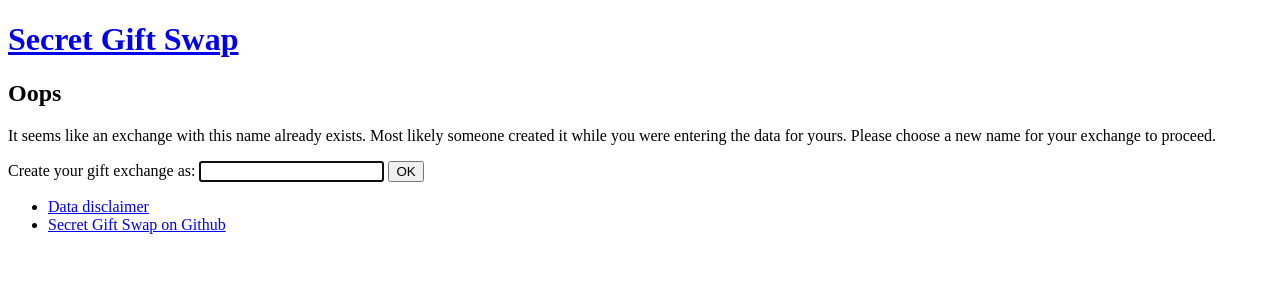
After one commit to dasnessie/Secret-Gift-Swap, a Flask app: template templates/rename-exchange.html in a window 1280 px wide. The commit adds this page. Shown: the top 300 px of the page. Run offline with Flask 3, Linux system fonts and the light colour scheme; the template is opened without the code that fills it, so the values that code supplies are empty.

Commit message:
feat: :sparkles: Let user rename their exchange if it was created before they submited the form

```diff
--- a/app.py
+++ b/app.py
@@ -77,16 +77,15 @@ def view_create_exchange(exchange_name):
     return response
 
 
-@app.route("/<exchange_name>/create/", methods=["POST"])
-def create_exchange(exchange_name):
-    participant_names = [p for p in request.form.getlist("participant") if p]
+def create_exchange(exchange_name, form):
+    participant_names = [p for p in form.getlist("participant") if p]
     if len(participant_names) != len(set(participant_names)):
         return Response(status=422)
     participants = [Participant(participant) for participant in participant_names]
     name_id_mapping = {p.names[p.active_name]: p.uuid for p in participants}
-    constraint_givers = request.form.getlist("giver")
-    constraint_giftees = request.form.getlist("giftee")
-    constraint_probabilities = request.form.getlist("probability-level")
+    constraint_givers = form.getlist("giver")
+    constraint_giftees = form.getlist("giftee")
+    constraint_probabilities = form.getlist("probability-level")
     constraints = []
     try:
         for giver, giftee, probability in zip(
@@ -113,9 +112,20 @@ def create_exchange(exchange_name):
         db.create_exchange(exchange, participants, constraints, pairing)
     except IntegrityError as e:
         if db.exchange_exists(exchange_name):
-            return Response(status=409)
+            return render_template("rename-exchange.html", form_data=form)
         raise e
     return redirect(f"/{exchange_name}/")
+
+
+@app.route("/<exchange_name>/create/", methods=["POST"])
+def route_create_exchange(exchange_name):
+    return create_exchange(exchange_name, request.form)
+
+
+@app.route("/rename_exchange/", methods=["POST"])
+def route_create_renamed_exchange():
+    exchange_name = request.form.getlist("exchange_name")[0]
+    return create_exchange(exchange_name, request.form)
 
 
 @app.route("/<exchange_name>/")
--- a/participant.py
+++ b/participant.py
@@ -64,7 +64,10 @@ class Participant:
         return self.get_name()
 
     def __repr__(self):
-        return f"Participant(name={self.names}, active_name = {self.active_name})"
+        return (
+            f"Participant(names={self.names}, active_name = {self.active_name}, "
+            f"uuid={self.uuid})"
+        )
 
     def __eq__(self, value: any):
         if isinstance(value, Participant):
--- /dev/null
+++ b/templates/rename-exchange.html
@@ -0,0 +1,20 @@
+<!doctype html>
+{% extends "base.html" %}
+
+{% block content %}
+    <h2>{{ _('Oops') }}</h2>
+    <p>{{ _("It seems like an exchange with this name already exists.") }}
+        {{ _("Most likely someone created it while you were entering the data for yours.") }}
+        {{ _("Please choose a new name for your exchange to proceed.") }}
+    </p>
+    <form method="post" action="/rename_exchange/">
+        <label for="exchange_name">{{ _('Create your gift exchange as:') }}</label>
+        <input type="text" id="exchange_name" name="exchange_name" autofocus="True" required>
+        {% for key, values in form_data.lists() %}
+            {% for value in values %}
+                <input type="hidden" name="{{ key }}" value="{{ value }}">
+            {% endfor %}
+        {% endfor %}
+        <input type="submit" value="OK" aria-label="{{ _('Create exchange') }}">
+    </form>
+{% endblock %}
--- a/templates/start.html
+++ b/templates/start.html
@@ -2,7 +2,7 @@
 {% extends "base.html" %}
 
 {% block content %}
-    <form method="post" class="fulfill-form">
+    <form method="post">
         <label for="exchange_name">{{ _('Open or create gift exchange:') }}</label>
         <input type="text" id="exchange_name" name="exchange_name" autofocus="True" required>
         <input type="submit" value="OK" aria-label="{{ _('Open') }}">
--- a/utils.py
+++ b/utils.py
@@ -18,10 +18,15 @@ def _generate_pairing(participants: list[Participant]) -> list[Match]:
     Args:
         participants (list[Participant]): participants
 
+    Raises:
+        ValueError: If there are none or just one participant
+
     Returns:
         list[Match]: Matching of participants
 
     """
+    if len(participants) < 2:
+        raise ValueError("Can't generate a pairing for just one participant!")
     shuffled_givers = deepcopy(participants)
     shuffled_giftees = deepcopy(participants)
     shuffle(shuffled_givers)
```
